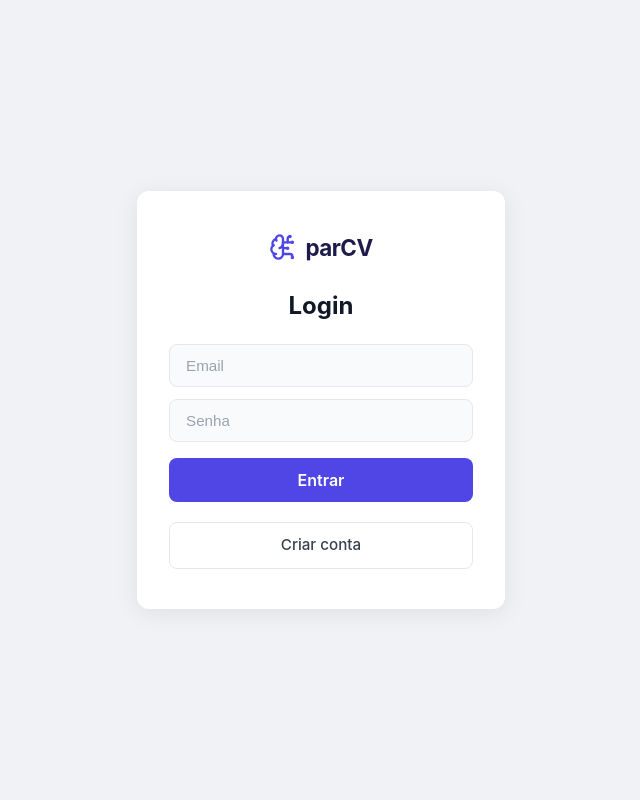
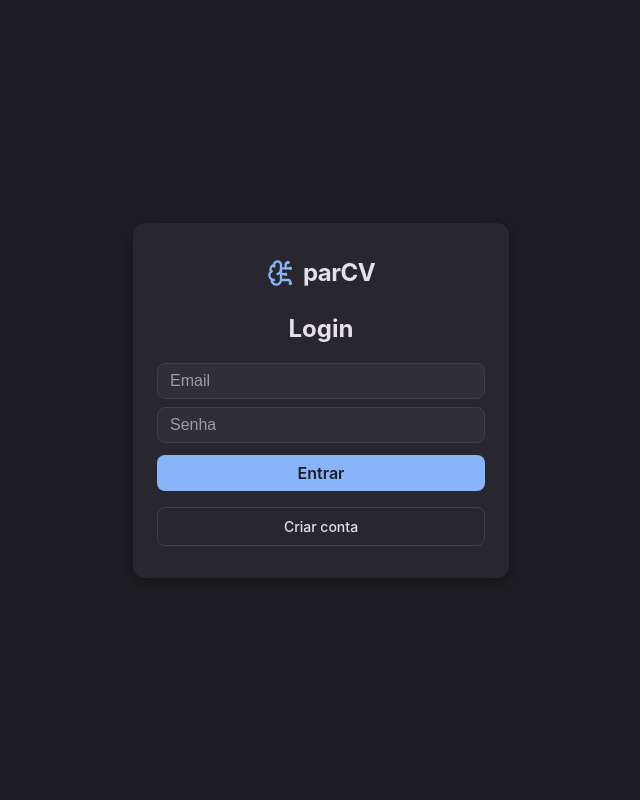
Before and after one commit to Alex1105br/parCV, a Flask app: page /login in a window 1280 px wide. Shown: the whole page, without its empty margins (319-959 px from the left). Run offline with Flask 3, Linux system fonts and the light colour scheme; parts of the project's set-up code (start-up, migrations or seed data) failed here and were passed over.

Commit message:
Alteração na paleta de cores das telas de login e cadastro

```diff
--- a/src/static/auth.css
+++ b/src/static/auth.css
@@ -5,8 +5,8 @@
 }
 
 body {
-    font-family: -apple-system, BlinkMacSystemFont, "Segoe UI", Roboto, sans-serif;
-    background: #f0f2f5;
+    font-family: var(--font-family);
+    background: var(--color-bg);
     min-height: 100vh;
     display: flex;
     align-items: center;
@@ -16,107 +16,107 @@ body {
 .container {
     width: 100%;
     max-width: 400px;
-    padding: 1rem;
+    padding: var(--spacing-md);
 }
 
 .card {
-    background: #ffffff;
-    border-radius: 12px;
-    padding: 2.5rem 2rem;
-    box-shadow: 0 4px 24px rgba(0, 0, 0, 0.08);
+    background: var(--color-surface);
+    border-radius: var(--radius-lg);
+    padding: var(--spacing-2xl) var(--spacing-xl);
+    box-shadow: var(--shadow-md);
     display: flex;
     flex-direction: column;
-    gap: 1.25rem;
+    gap: var(--spacing-lg);
 }
 
 /* Brand */
 .brand {
     display: flex;
     align-items: center;
-    gap: 0.5rem;
+    gap: var(--spacing-sm);
     justify-content: center;
-    margin-bottom: 0.25rem;
+    margin-bottom: var(--spacing-xs);
 }
 
 .brand__logo {
     width: 28px;
     height: 28px;
-    color: #4f46e5;
+    color: var(--color-primary);
 }
 
 .brand__text {
-    font-size: 1.4rem;
+    font-size: var(--font-size-xl);
     font-weight: 700;
-    color: #1e1b4b;
+    color: var(--color-text);
     letter-spacing: -0.5px;
 }
 
 /* Title */
 h1 {
-    font-size: 1.5rem;
+    font-size: var(--font-size-xl);
     font-weight: 700;
-    color: #111827;
+    color: var(--color-text);
     text-align: center;
 }
 
 /* Alert */
 .alert {
-    background: #fef2f2;
-    border: 1px solid #fecaca;
-    color: #b91c1c;
-    border-radius: 8px;
-    padding: 0.75rem 1rem;
-    font-size: 0.875rem;
+    background: var(--color-danger-bg);
+    border: 1px solid var(--color-danger);
+    color: var(--color-danger);
+    border-radius: var(--radius-md);
+    padding: var(--spacing-sm) var(--spacing-md);
+    font-size: var(--font-size-base);
 }
 
 /* Form */
 form {
     display: flex;
     flex-direction: column;
-    gap: 0.75rem;
+    gap: var(--spacing-sm);
 }
 
 input[type="text"],
 input[type="email"],
 input[type="password"] {
     width: 100%;
-    padding: 0.75rem 1rem;
-    border: 1.5px solid #e5e7eb;
-    border-radius: 8px;
-    font-size: 0.95rem;
-    color: #111827;
-    background: #f9fafb;
-    transition: border-color 0.15s, box-shadow 0.15s;
+    padding: var(--spacing-sm) var(--spacing-md);
+    border: 1.5px solid var(--color-border);
+    border-radius: var(--radius-md);
+    font-size: var(--font-size-md);
+    color: var(--color-text);
+    background: var(--color-surface-raised);
+    transition: border-color var(--transition), box-shadow var(--transition);
     outline: none;
 }
 
 input:focus {
-    border-color: #4f46e5;
-    box-shadow: 0 0 0 3px rgba(79, 70, 229, 0.12);
-    background: #fff;
+    border-color: var(--color-primary);
+    box-shadow: 0 0 0 3px var(--color-primary-subtle);
+    background: var(--color-surface);
 }
 
 input::placeholder {
-    color: #9ca3af;
+    color: var(--color-text-muted);
 }
 
 /* Buttons */
 .btn-primary {
     width: 100%;
-    padding: 0.75rem;
-    background: #4f46e5;
-    color: #fff;
+    padding: var(--spacing-sm);
+    background: var(--color-primary);
+    color: var(--color-text-inverse);
     border: none;
-    border-radius: 8px;
-    font-size: 1rem;
+    border-radius: var(--radius-md);
+    font-size: var(--font-size-md);
     font-weight: 600;
     cursor: pointer;
-    transition: background 0.15s, transform 0.1s;
-    margin-top: 0.25rem;
+    transition: background var(--transition), transform 0.1s;
+    margin-top: var(--spacing-xs);
 }
 
 .btn-primary:hover {
-    background: #4338ca;
+    background: var(--color-primary-hover);
 }
 
 .btn-primary:active {
@@ -126,18 +126,18 @@ input::placeholder {
 .btn-secondary {
     display: block;
     text-align: center;
-    padding: 0.7rem;
-    border: 1.5px solid #e5e7eb;
-    border-radius: 8px;
-    color: #374151;
-    font-size: 0.95rem;
+    padding: var(--spacing-sm);
+    border: 1.5px solid var(--color-border);
+    border-radius: var(--radius-md);
+    color: var(--color-text);
+    font-size: var(--font-size-base);
     font-weight: 500;
     text-decoration: none;
-    transition: border-color 0.15s, background 0.15s;
+    transition: border-color var(--transition), background var(--transition);
 }
 
 .btn-secondary:hover {
-    border-color: #4f46e5;
-    color: #4f46e5;
-    background: #f5f3ff;
+    border-color: var(--color-primary);
+    color: var(--color-primary);
+    background: var(--color-primary-subtle);
 }
```
